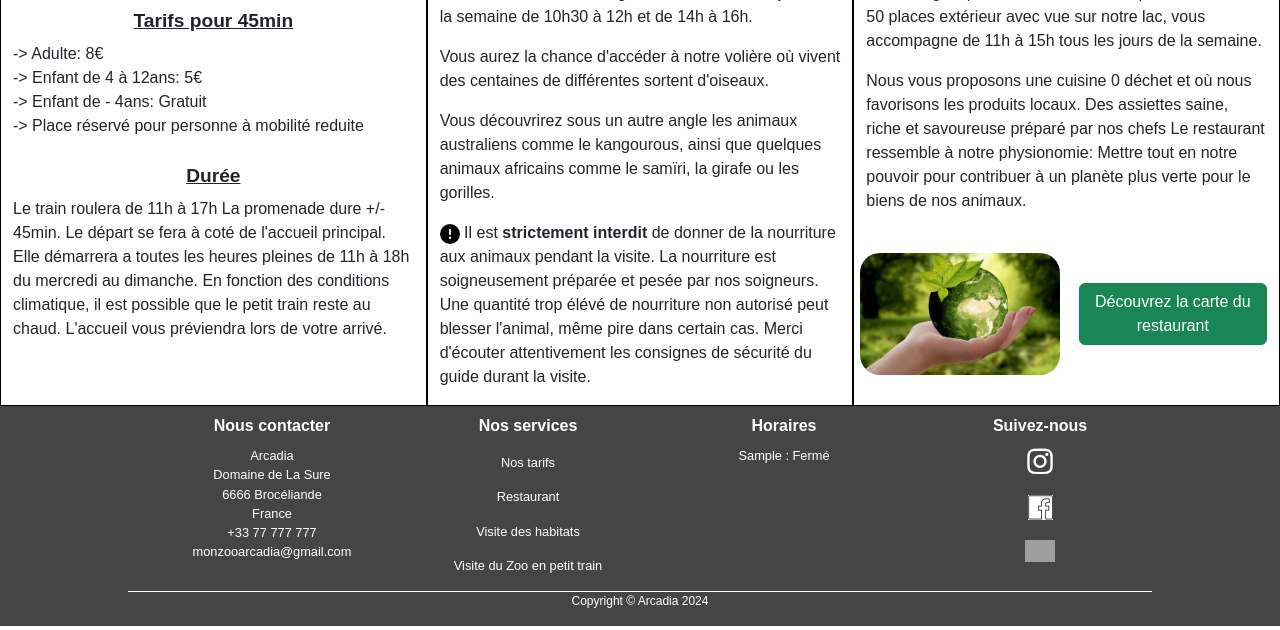
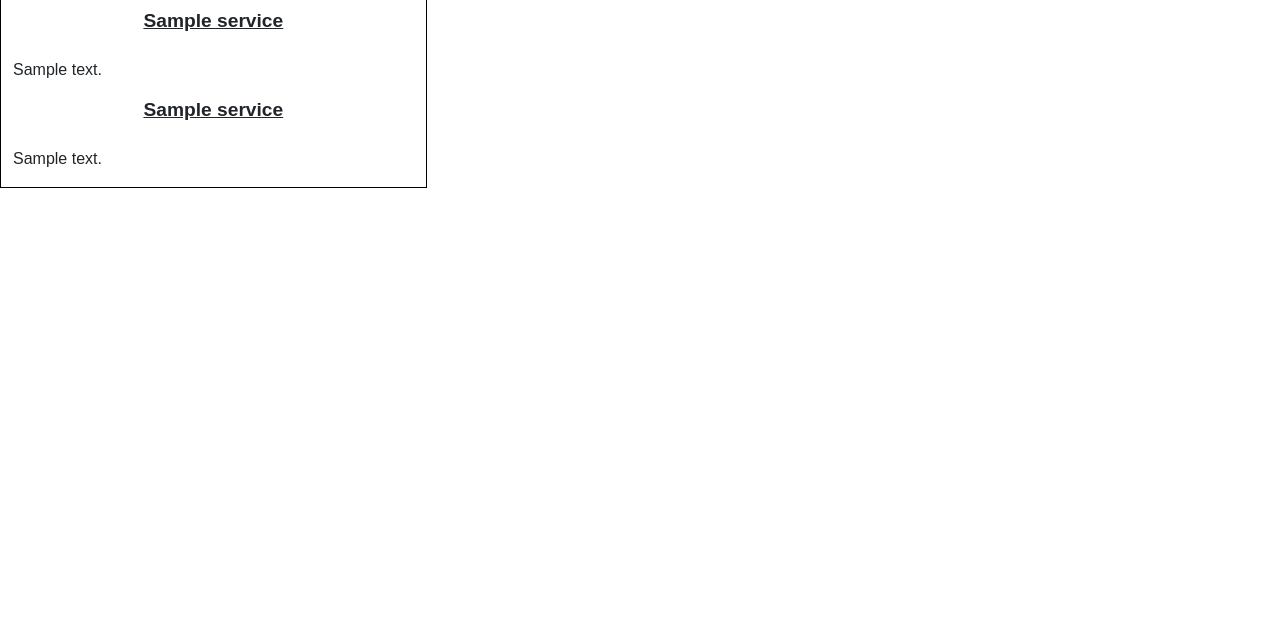
Before and after one commit to marca95/projet, a PHP site: page /services.php in a window 1280 px wide. Shown: the part 588-1218 px from the top of the page. After the commit the page ends 776 px from the top, so only its background shows below. Run offline with PHP 8.4, Linux system fonts and the light colour scheme; tables that the repository leaves empty or names only in its code hold one stand-in row (values such as "Sample post"); grey boxes marked "Sample" are stand-in pictures; grey boxes are pictures that could not be loaded.

Commit message:
services almost ok

```diff
--- a/html/services.php
+++ b/html/services.php
@@ -51,7 +51,35 @@
 
   function getServices($pdo)
   {
-    $itemsServices = 'SELECT * FROM services';
+    // Seulement si je veux recuperer ceux de 3 tableaux (Inner join)
+    // SELECT services.main_title, services.second_title, services.img_root AS main_img, services.content,
+    // services.third_title, services.second_content, services.NAME AS name, services.link_services AS id_link, services.btn_services AS id_btn,
+    // btn_services.classes AS btn_classes, btn_services.link_url AS btn_link_url, btn_services.title_btn, link_services.classes AS link_classes,
+    // link_services.link_url, link_services.img_root AS link_img_root FROM services
+    // INNER JOIN link_services ON link_services.id_link = services.link_services,
+    // INNER JOIN btn_services ON btn_services.id_btn = services.btn_services
+    $itemsServices = 'SELECT
+    services.main_title,
+    services.second_title,
+    services.img_root AS main_img,
+    services.content,
+    services.third_title,
+    services.second_content,
+    services.NAME AS name,
+    services.link_services AS id_link,
+    services.btn_services AS id_btn,
+    btn_services.classes AS btn_classes,
+    btn_services.link_url AS btn_link_url,
+    btn_services.title_btn,
+    link_services.classes AS link_classes,
+    link_services.link_url,
+    link_services.img_root AS link_img_root
+FROM
+    services
+LEFT JOIN
+    link_services ON link_services.id_link = services.link_services
+LEFT JOIN
+    btn_services ON btn_services.id_btn = services.btn_services;';
     $stmt = $pdo->prepare($itemsServices);
     $stmt->execute();
     $serviceData = $stmt->fetchAll(PDO::FETCH_ASSOC);
@@ -76,13 +104,36 @@
       </div>
     </div>
     <div class="main_div row">
+      <?php foreach ($services as $service) : ?>
+        <section class="main_section col-12 col-sm-6 col-md-4" id="<?php echo $service['name']; ?>">
+          <h3 class="main_h3"><?php echo $service['main_title']; ?></h3>
+          <img src="<?php echo $service['main_img']; ?>" alt="<?php echo $service['name']; ?>" width="100%">
+          <h5 class="main_h5"><?php echo $service['second_title']; ?></h5>
+          <p class="pt-3"><?php echo $service['content']; ?></p>
+          <h5 class="main_h5"><?php echo $service['third_title']; ?></h5>
+          <p class="pt-3"><?php echo $service['second_content']; ?></p>
+          <div class="row">
+            <?php if ($service['link_url'] !== null) : ?>
+              <div class="<?php echo $service['link_classes']; ?>">
+                <a class="main_a" href="<?php echo $service['link_url']; ?>">
+                  <img src="<?php echo $service['link_img_root']; ?>" width="200px" style="border-radius: 20px;">
+                </a>
+              </div>
+            <?php endif; ?>
+            <?php if ($service['btn_link_url'] !== null) : ?>
+              <div class="<?php echo $service['btn_classes']; ?>">
+                <a class="main_a " href="<?php echo $service['btn_link_url']; ?>" target="_blank">
+                  <button class="btn btn-success"><?php echo $service['title_btn']; ?></button>
+                </a>
+              </div>
+            <?php endif; ?>
+          </div>
+        </section>
+      <?php endforeach; ?>
 
 
-
-      <section class="main_section col-12 col-sm-6 col-md-4" id="train">
-        <h3 class="main_h3">Petit tour en train</h3>
-        <div class="img_train row">
-          <img src="../img/services/train.jpg" title="train" width="100%">
+      <!-- <section class="main_section col-12 col-sm-6 col-md-4" id="train">
+        <img src="../img/services/train.jpg" alt="train" width="100%">
         <h5 class="main_h5">Tarifs pour 45min</h5>
         <p>
           -> Adulte: 8€
@@ -102,36 +153,29 @@
           En fonction des conditions climatique, il est possible que le petit train reste au chaud. L'accueil vous
           préviendra lors de votre arrivé.
         </p>
-        </div>
       </section>
       <section class="main_section col-12 col-sm-6 col-md-4" id="habitat">
-        <h3 class="main_h3">Visite des habitats (gratuit)</h3>
-        <div>
-          <img src="../img/services/guide.jpg" alt="guide" width="100%">
+        <h3 class="main_h3">Visite des habitats</h3>
+        <img src="../img/services/guide.jpg" alt="habitat" width="100%">
         <p class="pt-3">Rendez-vous avec notre guide Arcadia tous les jours de la semaine de 10h30 à 12h et de 14h à
-            16h.</p>
-          <p>Vous aurez la chance d'accéder à notre volière où vivent des centaines de différentes sortent
-            d'oiseaux.</p>
-          <p>Vous découvrirez sous un autre angle les animaux australiens comme le kangourous, ainsi que
-            quelques animaux africains comme le samïri, la
-            girafe ou les gorilles.
+          16h.
+          Vous aurez la chance d'accéder à notre volière où vivent des centaines de différentes sortent
+          d'oiseaux.
+          Vous découvrirez sous un autre angle les animaux australiens comme le kangourous, ainsi que
+          quelques animaux africains comme les samïris, la
+          girafe ou les gorilles. <b>Activité gratuite !</b>
         </p>
         <p>
-            <svg xmlns="http://www.w3.org/2000/svg" width="20px" viewBox="0 0 512 512"><!--!Font Awesome Free 6.5.1 by @fontawesome - https://fontawesome.com License - https://fontawesome.com/license/free Copyright 2024 Fonticons, Inc.-->
-              <path d="M256 512A256 256 0 1 0 256 0a256 256 0 1 0 0 512zm0-384c13.3 0 24 10.7 24 24V264c0 13.3-10.7 24-24 24s-24-10.7-24-24V152c0-13.3 10.7-24 24-24zM224 352a32 32 0 1 1 64 0 32 32 0 1 1 -64 0z" />
-            </svg>
           Il est <b>strictement interdit </b> de donner de la nourriture aux animaux pendant la visite. La nourriture
           est soigneusement préparée et pesée par nos soigneurs. Une quantité trop élévé de nourriture non autorisé
           peut blesser l'animal, même pire dans certain cas. Merci d'écouter attentivement les consignes de sécurité
           du guide durant la visite.
         </p>
 
-        </div>
       </section>
       <section class="main_section col-12 col-md-4" id="resto">
         <h3 class="main_h3">Restaurant</h3>
-        <div>
-          <img src="../img/services/restaurant.jpg" alt="restaurant" width="100%">
+        <img src="../img/services/restaurant.jpg" alt="resto" width="100%">
         <p class="pt-3">
           Notre magnifique restaurant avec 200 places intérieur et 50 places extérieur avec vue sur notre lac, vous
           accompagne de 11h à 15h tous les jours de la semaine.
@@ -142,14 +186,13 @@
           Le restaurant ressemble à notre physionomie: Mettre tout en notre pouvoir pour contribuer à un planète plus
           verte pour le biens de nos animaux.
         </p>
-        </div>
         <div class="row">
           <div class="col-6 col-md-12 col-xl-6 d-flex align-items-center justify-content-center p-4">
             <a class="main_a" href="./terre.php">
-              <img id="terre_verte" src="../img/accueil/ecologie.jpg" alt="eco" width="200px">
+              <img src="../img/accueil/ecologie.jpg" width="200px" style="border-radius: 20px;">
             </a>
           </div>
-          <div class="col-6 col-md-12 col-xl-6 d-flex align-items-center justify-content-center">
+          <div class="col-6 col-md-12 col-xl-6 d-flex align-items-center justify-content-center p-4">
             <a class="main_a " href="../img/services/carte_restaurant.pdf" target="_blank">
               <button class="btn btn-success">Découvrez la carte du restaurant</button>
             </a>
```
Also changed, not shown: html/habitats.php (+31 -7 lines). Lines whose indentation alone changed are shown as unchanged.
